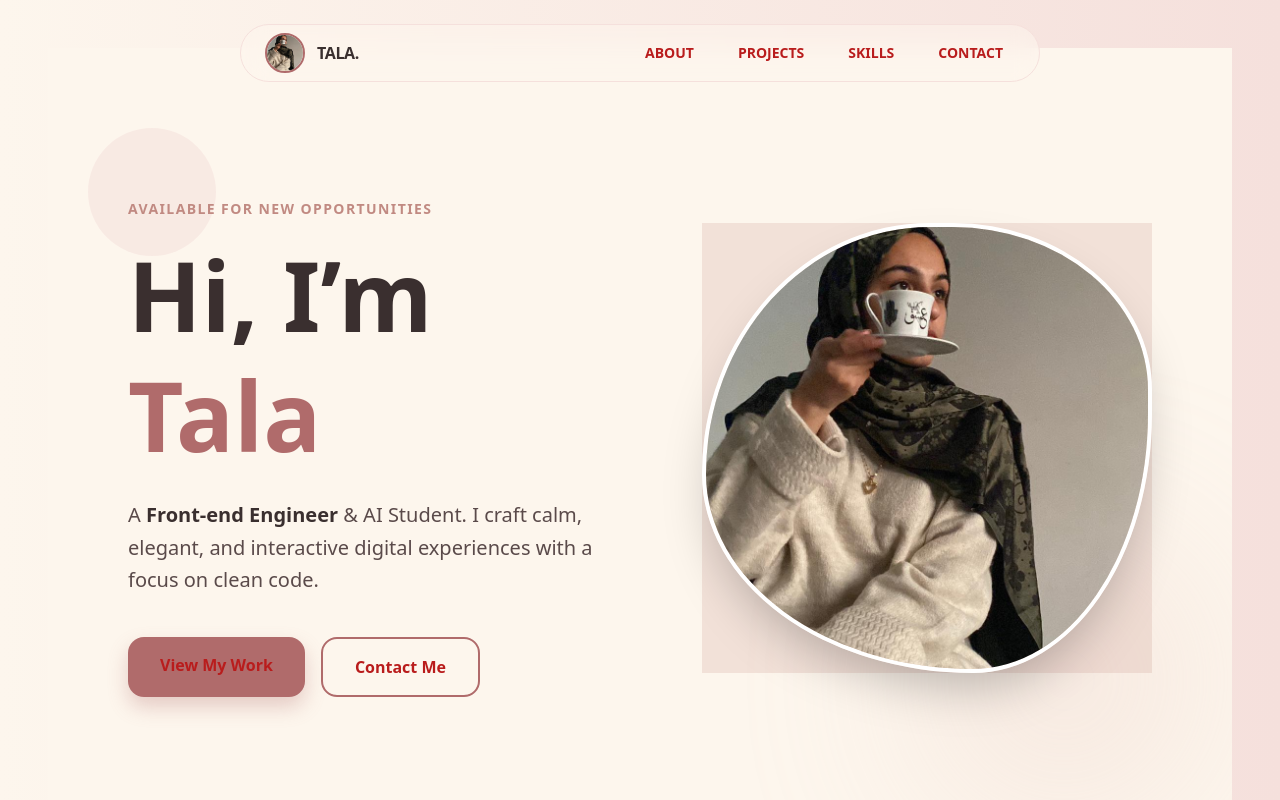
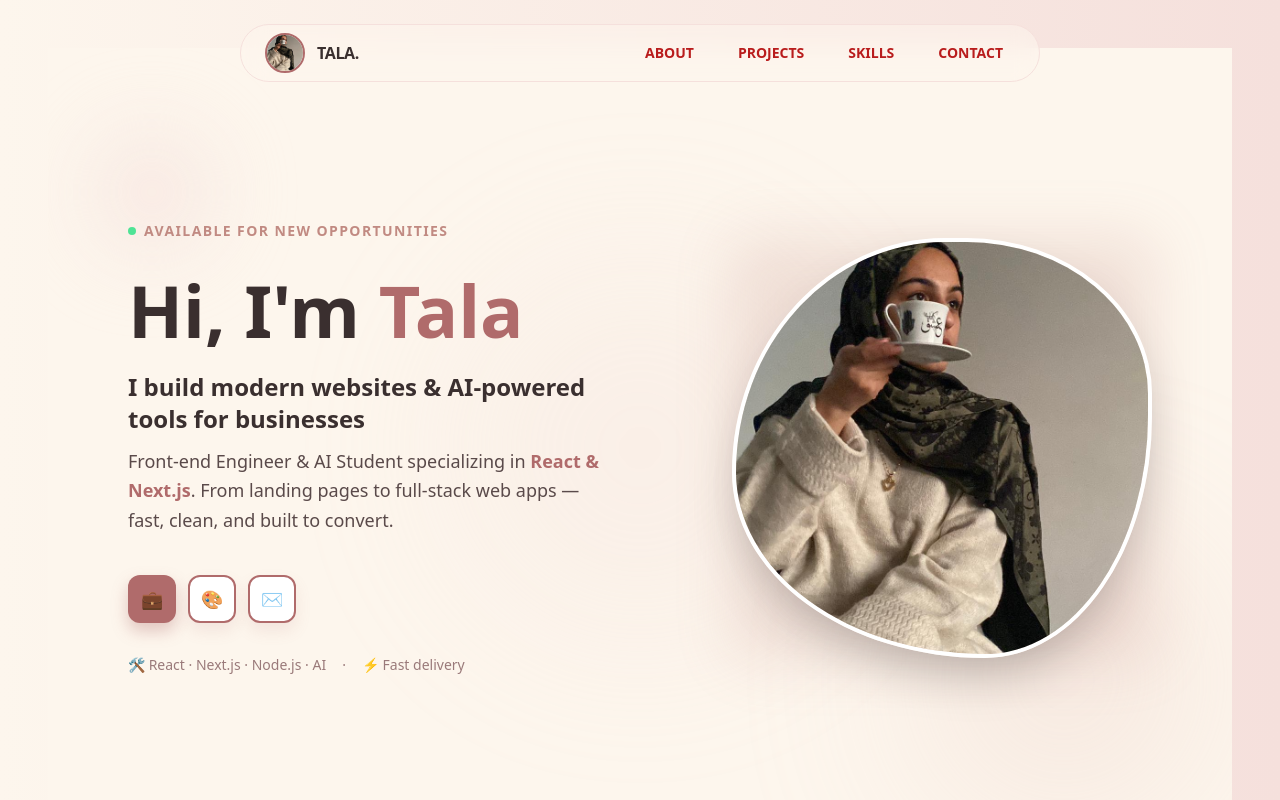
Before and after one commit to Sfditala/portfolio, a Next.js app: page / in a window 1280 px wide. Shown: the top 800 px of the page. Built offline with nearby package versions, Linux system fonts and the light colour scheme.

Commit message:
newupdate

```diff
--- a/package.json
+++ b/package.json
@@ -9,6 +9,7 @@
     "lint": "eslint"
   },
   "dependencies": {
+    "@emailjs/browser": "^4.4.1",
     "next": "16.1.1",
     "next-themes": "^0.4.6",
     "react": "19.2.3",
--- a/src/app/components/HeroSection.jsx
+++ b/src/app/components/HeroSection.jsx
@@ -1,72 +1,113 @@
-// src/app/components/HeroSection.js
 "use client";
+import { useState } from "react";
 import Image from "next/image";
+import HireMeModal from "./hirememodal";
 
 export default function HeroSection() {
+  const [modalOpen, setModalOpen] = useState(false);
+
   return (
+    <>
+      <HireMeModal isOpen={modalOpen} onClose={() => setModalOpen(false)} />
       <section
+        className="relative min-h-screen w-full flex flex-col md:flex-row justify-center items-center px-8 md:px-20 bg-[#FDF6ED] overflow-hidden"
         id="hero"
-      className="jsx-af21ddf7c2661f8f relative min-h-screen w-full flex flex-col md:flex-row justify-center items-center px-8 md:px-20 bg-[#FDF6ED] overflow-hidden"
       >
-      {/* عناصر خلفية عائمة للجمالية */}
+        {/* خلفية زخرفية */}
         <div
           className="absolute top-20 left-10 w-32 h-32 bg-[#F5E0DC] rounded-full opacity-60 animate-pulse"
-        style={{ filter: "blur(3xl)" }}
-      ></div>
+          style={{ filter: "blur(40px)" }}
+        />
         <div
           className="absolute bottom-10 right-10 w-64 h-64 bg-[#E7C9C1] rounded-full opacity-40"
           style={{ filter: "blur(100px)" }}
-      ></div>
+        />
+        <div
+          className="absolute top-1/2 left-1/2 w-96 h-96 bg-[#F0D9D4] rounded-full opacity-20"
+          style={{ filter: "blur(80px)", transform: "translate(-50%, -50%)" }}
+        />
 
         {/* النصوص */}
         <div className="relative z-10 flex-1 flex flex-col md:pr-12 text-center md:text-left items-center md:items-start">
-        <span className="text-[#C18A82] font-bold tracking-widest uppercase text-sm mb-4">
+          {/* Badge */}
+          <div className="flex items-center gap-2 mb-6">
+            <span className="w-2 h-2 bg-green-400 rounded-full animate-pulse inline-block" />
+            <span className="text-[#C18A82] font-semibold tracking-widest uppercase text-sm">
               Available for new opportunities
             </span>
-        <h1 className="text-5xl md:text-8xl font-black mb-6 leading-tight text-[#3A2F2F]">
-          Hi, I’m <span className="text-[#B06B6B]">Tala</span>
+          </div>
+
+          {/* Headline */}
+          <h1 className="text-5xl md:text-7xl font-black mb-4 leading-tight text-[#3A2F2F]">
+            Hi, I'm <span className="text-[#B06B6B]">Tala</span>
           </h1>
-        <p className="text-lg md:text-xl max-w-xl mb-10 text-[#5A4A4A] leading-relaxed">
-          A{" "}
-          <span className="font-semibold text-[#3A2F2F]">
-            Front-end Engineer
-          </span>{" "}
-          & AI Student. I craft calm, elegant, and interactive digital
-          experiences with a focus on clean code.
+
+          {/* Value Proposition — هاد هو اللي بيبيع */}
+          <p className="text-xl md:text-2xl font-semibold text-[#3A2F2F] mb-3 max-w-xl">
+            I build modern websites & AI-powered tools for businesses
           </p>
 
-        <div className="flex flex-col sm:flex-row gap-4">
+          <p className="text-base md:text-lg max-w-xl mb-10 text-[#5A4A4A] leading-relaxed">
+            Front-end Engineer & AI Student specializing in{" "}
+            <span className="font-semibold text-[#B06B6B]">
+              React & Next.js
+            </span>
+            . From landing pages to full-stack web apps — fast, clean, and built
+            to convert.
+          </p>
+
+          {/* CTAs */}
+          <div className="flex flex-row gap-3">
+            <button
+              onClick={() => setModalOpen(true)}
+              className="group relative w-12 h-12 bg-[#B06B6B] text-white rounded-xl font-bold shadow-[0_8px_16px_rgba(176,107,107,0.35)] hover:shadow-[0_12px_24px_rgba(176,107,107,0.45)] hover:-translate-y-1 transition-all duration-300 flex items-center justify-center text-lg"
+            >
+              💼
+              <span className="absolute -top-9 left-1/2 -translate-x-1/2 bg-[#3A2F2F] text-white text-xs font-semibold px-3 py-1 rounded-lg opacity-0 group-hover:opacity-100 transition-all duration-200 whitespace-nowrap pointer-events-none">
+                Hire Me
+              </span>
+            </button>
+
             <a
               href="#projects"
-            className="px-8 py-4 bg-[#B06B6B] text-white rounded-2xl font-bold shadow-[0_10px_20px_rgba(176,107,107,0.3)] hover:shadow-xl hover:-translate-y-1 transition-all duration-300 text-center"
+              className="group relative w-12 h-12 bg-white border-2 border-[#B06B6B] text-[#B06B6B] rounded-xl font-bold shadow-[0_8px_16px_rgba(176,107,107,0.12)] hover:shadow-[0_12px_24px_rgba(176,107,107,0.22)] hover:-translate-y-1 transition-all duration-300 flex items-center justify-center text-lg"
             >
+              🎨
+              <span className="absolute -top-9 left-1/2 -translate-x-1/2 bg-[#3A2F2F] text-white text-xs font-semibold px-3 py-1 rounded-lg opacity-0 group-hover:opacity-100 transition-all duration-200 whitespace-nowrap pointer-events-none">
                 View My Work
+              </span>
             </a>
+
             <a
-            href="#contact"
-            className="px-8 py-4 border-2 border-[#B06B6B] text-[#B06B6B] rounded-2xl font-bold hover:bg-[#F5E0DC]/20 transition-all duration-300 text-center"
+              href="mailto:safaditalaworksp@gmail.com?subject=Let's talk!"
+              className="group relative w-12 h-12 bg-white border-2 border-[#B06B6B] text-[#B06B6B] rounded-xl font-bold shadow-[0_8px_16px_rgba(176,107,107,0.12)] hover:shadow-[0_12px_24px_rgba(176,107,107,0.22)] hover:-translate-y-1 transition-all duration-300 flex items-center justify-center text-lg"
             >
+              ✉️
+              <span className="absolute -top-9 left-1/2 -translate-x-1/2 bg-[#3A2F2F] text-white text-xs font-semibold px-3 py-1 rounded-lg opacity-0 group-hover:opacity-100 transition-all duration-200 whitespace-nowrap pointer-events-none">
                 Contact Me
+              </span>
             </a>
+          </div>
+
+          {/* Social Proof صغير */}
+          <div className="mt-8 flex items-center gap-4 text-sm text-[#9A7A7A]">
+            <span>🛠 React · Next.js · Node.js · AI</span>
+            <span className="hidden sm:inline">·</span>
+            <span className="hidden sm:inline">⚡ Fast delivery</span>
           </div>
         </div>
 
-      {/* البروفايل مع Blob Animation */}
+        {/* صورة البروفايل */}
         <div className="relative z-10 flex-1 flex justify-center md:justify-end mt-16 md:mt-0">
-        <div
-          className="relative w-72 h-72"
-          style={{ width: "450px", height: "450px" }}
-        >
-          {/* الشكل الانسيابي خلف الصورة */}
+          <div className="relative" style={{ width: "420px", height: "420px" }}>
             <div
               className="absolute inset-0 bg-[#C18A82] opacity-20 animate-blob"
-            style={{ filter: "blur(2xl)" }}
-          ></div>
-
+              style={{ filter: "blur(30px)" }}
+            />
             <div className="relative w-full h-full overflow-hidden shadow-2xl transition-all duration-500 blob-shape border-4 border-white">
               <Image
                 src="/about.jpg"
-              alt="Tala Profile"
+                alt="Tala Safadi - Front-end Engineer"
                 fill
                 className="object-cover transition-transform duration-700 hover:scale-110"
                 priority
@@ -106,5 +147,6 @@ export default function HeroSection() {
           }
         `}</style>
       </section>
+    </>
   );
 }
--- /dev/null
+++ b/src/app/components/hirememodal.jsx
@@ -0,0 +1,165 @@
+"use client";
+import { useState, useRef } from "react";
+import emailjs from "@emailjs/browser";
+
+export default function HireMeModal({ isOpen, onClose }) {
+  const formRef = useRef();
+  const [status, setStatus] = useState("idle"); // idle | loading | success | error
+
+  if (!isOpen) return null;
+
+  const handleSubmit = async (e) => {
+    e.preventDefault();
+    setStatus("loading");
+
+    const formData = new FormData(formRef.current);
+
+    try {
+      await emailjs.send(
+        "service_05zw87j",
+        "template_4eq53hl", // ← هون
+
+        {
+          name: formData.get("name"),
+          email: formData.get("email"),
+          message: formData.get("message"),
+        },
+        "MuHIsByv_CrRa30Zo",
+      );
+      formRef.current.reset();
+      setStatus("idle");
+      onClose();
+    } catch (error) {
+      console.error("EmailJS error:", JSON.stringify(error));
+      setStatus("error");
+    }
+  };
+  return (
+    <>
+      {/* Overlay */}
+      <div
+        className="fixed inset-0 bg-black/40 backdrop-blur-sm z-50 flex items-center justify-center p-4"
+        onClick={onClose}
+      >
+        {/* Modal */}
+        <div
+          className="relative bg-[#FDF6ED] rounded-3xl shadow-2xl w-full max-w-md p-8 animate-modal"
+          onClick={(e) => e.stopPropagation()}
+        >
+          {/* Close Button */}
+          <button
+            onClick={onClose}
+            className="absolute top-4 right-4 w-8 h-8 flex items-center justify-center rounded-full bg-[#F5E0DC] text-[#B06B6B] hover:bg-[#E7C9C1] transition-all duration-200 text-lg font-bold"
+          >
+            ×
+          </button>
+
+          {/* Header */}
+          <div className="mb-6">
+            <h2 className="text-2xl font-black text-[#3A2F2F] mb-1">
+              Let's Work Together 💼
+            </h2>
+            <p className="text-sm text-[#9A7A7A]">
+              Send me a message and I'll get back to you soon!
+            </p>
+          </div>
+
+          {status === "success" ? (
+            // Success State
+            <div className="flex flex-col items-center justify-center py-8 gap-3">
+              <div className="w-16 h-16 bg-green-100 rounded-full flex items-center justify-center text-3xl">
+                ✅
+              </div>
+              <p className="text-[#3A2F2F] font-bold text-lg">Message Sent!</p>
+              <p className="text-[#9A7A7A] text-sm text-center">
+                Thank you! I'll reply to you as soon as possible.
+              </p>
+              <button
+                onClick={onClose}
+                className="mt-4 px-6 py-2 bg-[#B06B6B] text-white rounded-xl font-bold hover:bg-[#9A5A5A] transition-all duration-200"
+              >
+                Close
+              </button>
+            </div>
+          ) : (
+            // Form
+            <form
+              ref={formRef}
+              onSubmit={handleSubmit}
+              className="flex flex-col gap-4"
+            >
+              <div className="flex flex-col gap-1">
+                <label className="text-xs font-semibold text-[#9A7A7A] uppercase tracking-wider">
+                  Your Name
+                </label>
+                <input
+                  type="text"
+                  name="name"
+                  required
+                  placeholder="John Doe"
+                  className="px-4 py-3 bg-white border-2 border-[#F5E0DC] rounded-xl text-[#3A2F2F] placeholder-[#C8A8A0] focus:outline-none focus:border-[#B06B6B] transition-all duration-200 text-sm"
+                />
+              </div>
+
+              <div className="flex flex-col gap-1">
+                <label className="text-xs font-semibold text-[#9A7A7A] uppercase tracking-wider">
+                  Your Email
+                </label>
+                <input
+                  type="email"
+                  name="email"
+                  required
+                  placeholder="john@example.com"
+                  className="px-4 py-3 bg-white border-2 border-[#F5E0DC] rounded-xl text-[#3A2F2F] placeholder-[#C8A8A0] focus:outline-none focus:border-[#B06B6B] transition-all duration-200 text-sm"
+                />
+              </div>
+
+              <div className="flex flex-col gap-1">
+                <label className="text-xs font-semibold text-[#9A7A7A] uppercase tracking-wider">
+                  Message
+                </label>
+                <textarea
+                  name="message"
+                  required
+                  rows={4}
+                  placeholder="Tell me about your project..."
+                  className="px-4 py-3 bg-white border-2 border-[#F5E0DC] rounded-xl text-[#3A2F2F] placeholder-[#C8A8A0] focus:outline-none focus:border-[#B06B6B] transition-all duration-200 text-sm resize-none"
+                />
+              </div>
+
+              {status === "error" && (
+                <p className="text-red-400 text-xs text-center">
+                  Something went wrong. Please try again!
+                </p>
+              )}
+
+              <button
+                type="submit"
+                disabled={status === "loading"}
+                className="mt-2 px-8 py-4 bg-[#B06B6B] text-white rounded-2xl font-bold shadow-[0_10px_20px_rgba(176,107,107,0.3)] hover:shadow-xl hover:-translate-y-1 transition-all duration-300 disabled:opacity-60 disabled:cursor-not-allowed disabled:translate-y-0"
+              >
+                {status === "loading" ? "Sending... ✨" : "Send Message 🚀"}
+              </button>
+            </form>
+          )}
+        </div>
+      </div>
+
+      <style jsx>{`
+        @keyframes modalIn {
+          from {
+            opacity: 0;
+            transform: scale(0.95) translateY(10px);
+          }
+          to {
+            opacity: 1;
+            transform: scale(1) translateY(0);
+          }
+        }
+        .animate-modal {
+          animation: modalIn 0.25s ease-out forwards;
+        }
+      `}</style>
+    </>
+  );
+}
--- a/src/app/page.js
+++ b/src/app/page.js
@@ -1,8 +1,10 @@
+"use client";
 import AboutSection from "./components/aboutSection";
 import HeroSection from "./components/HeroSection";
 import ProjectsSection from "./components/Projectsection";
 import SkillsSection from "./components/skillsSection";
 import ContactSection from "./components/contactSection";
+
 export default function Home() {
   return (
     <div className="min-h-screen w-full bg-gradient-to-r from-[#FDF6ED] to-[#F5E0DC] flex flex-col items-center justify-start p-6 md:p-12 gap-12">
```
Also changed, not shown: src/app/components/aboutSection.jsx (+4 -3 lines), 1 other file (tests, documents, lock files or other folders). Lines whose indentation alone changed are shown as unchanged.
